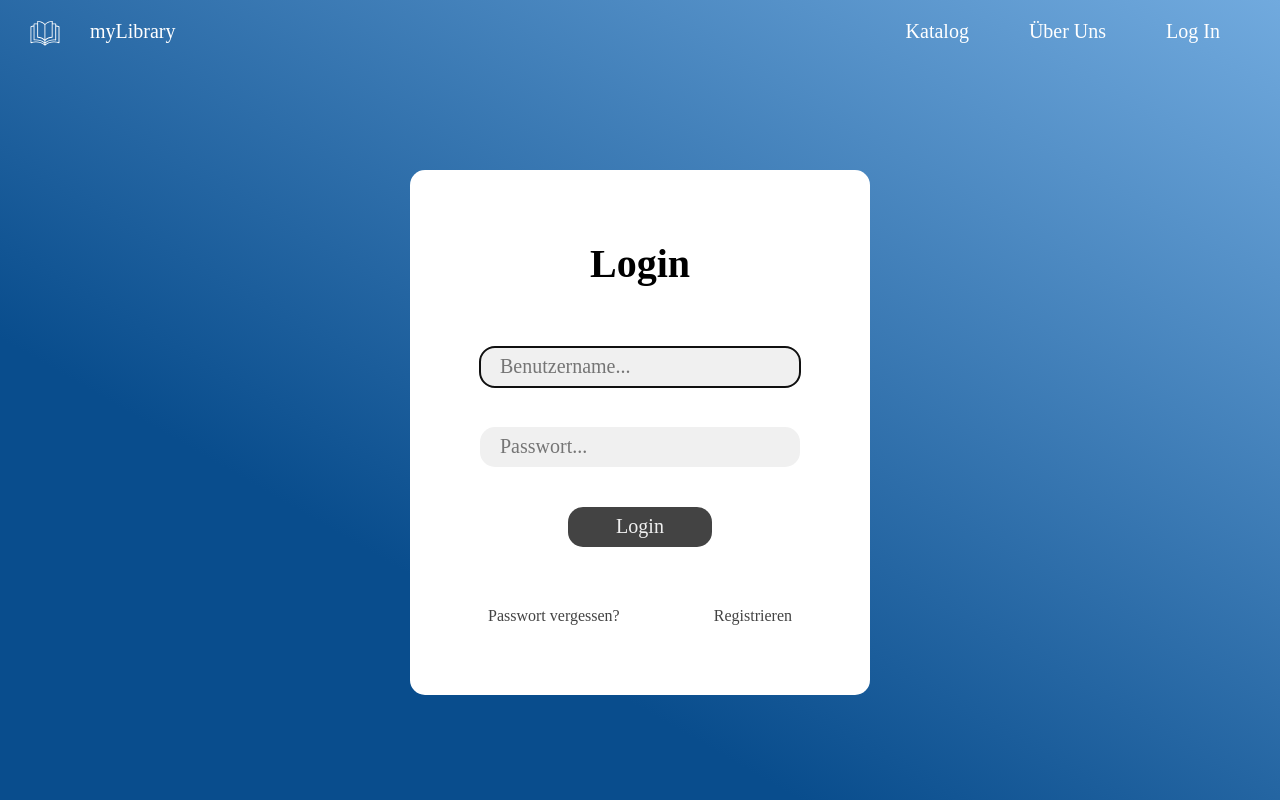
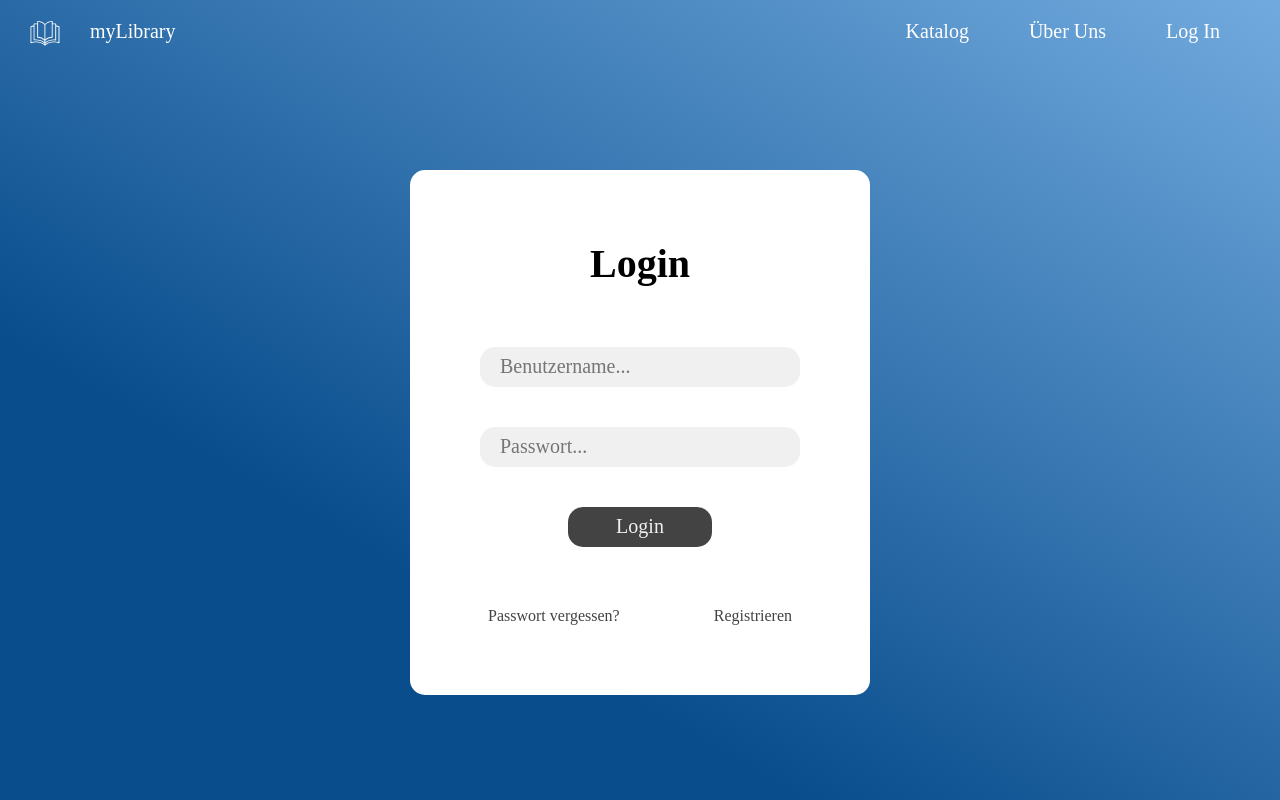
Before and after one commit to JLoosman/M322-Antiquariat, a PHP site: page /login.php in a window 1280 px wide, with the restyled element focused. Run offline with PHP 8.4, Linux system fonts and the light colour scheme; some web fonts are replaced.

Commit message:
Finished

```diff
--- a/css/login.css
+++ b/css/login.css
@@ -48,6 +48,10 @@ h1 {
     padding: 20px;
 }
 
+.login-form form input:focus {
+    outline: none;
+}
+
 .login-form form button {
     color: #F0F0F0;
     background-color: #434343;
```
